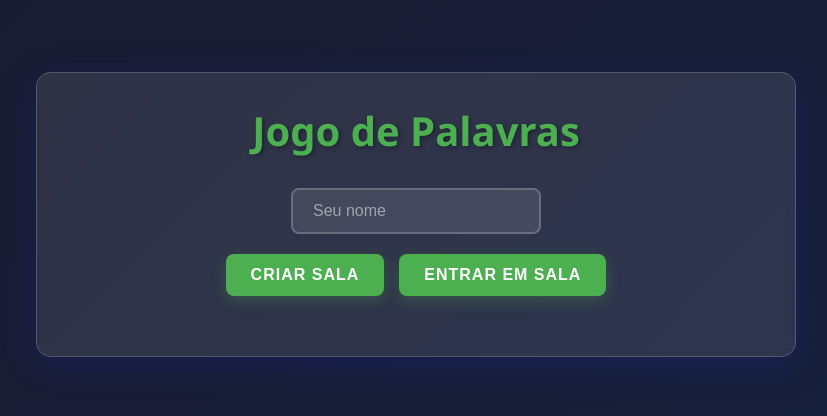
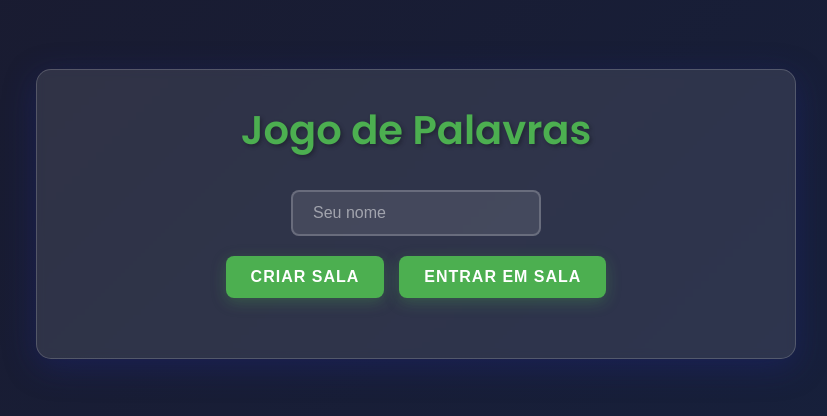
Before and after one commit to guachenim23/word_game, a website: page index.html in a window 1280 px wide. Shown: the part 186-602 px from the top of the page, without its empty margins (224-1051 px from the left). Drawn offline with Linux system fonts and the light colour scheme.

Commit message:
Corrigindo problemas de CSS e adicionando fonte Poppins

```diff
--- a/index.html
+++ b/index.html
@@ -4,6 +4,7 @@
     <meta charset="UTF-8">
     <meta name="viewport" content="width=device-width, initial-scale=1.0">
     <title>Jogo de Palavras</title>
+    <link href="https://fonts.googleapis.com/css2?family=Poppins:wght@400;500;600&display=swap" rel="stylesheet">
     <style>
 * {
     margin: 0;
@@ -12,7 +13,7 @@
 }
 
 body {
-    font-family: 'Segoe UI', Tahoma, Geneva, Verdana, sans-serif;
+    font-family: 'Poppins', sans-serif;
     background: linear-gradient(135deg, #1a1a2e 0%, #16213e 100%);
     min-height: 100vh;
     display: flex;
```
